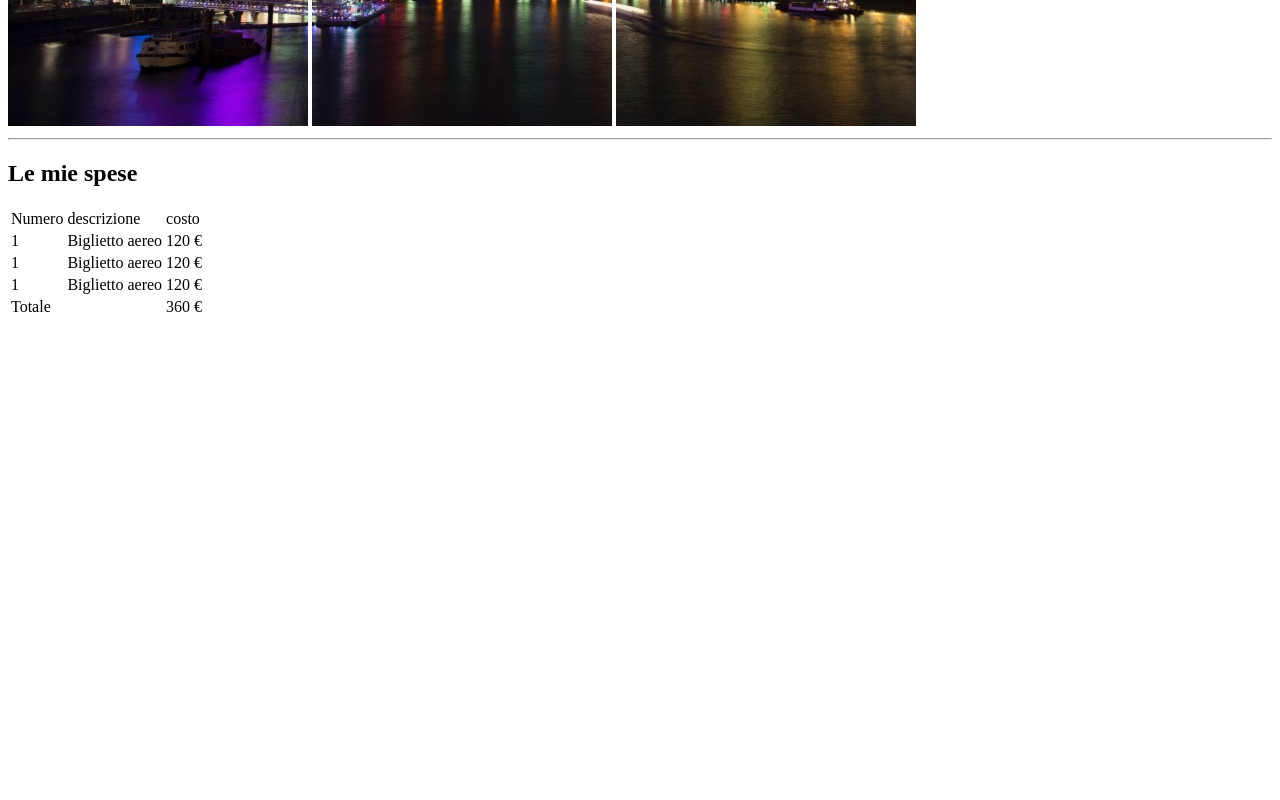
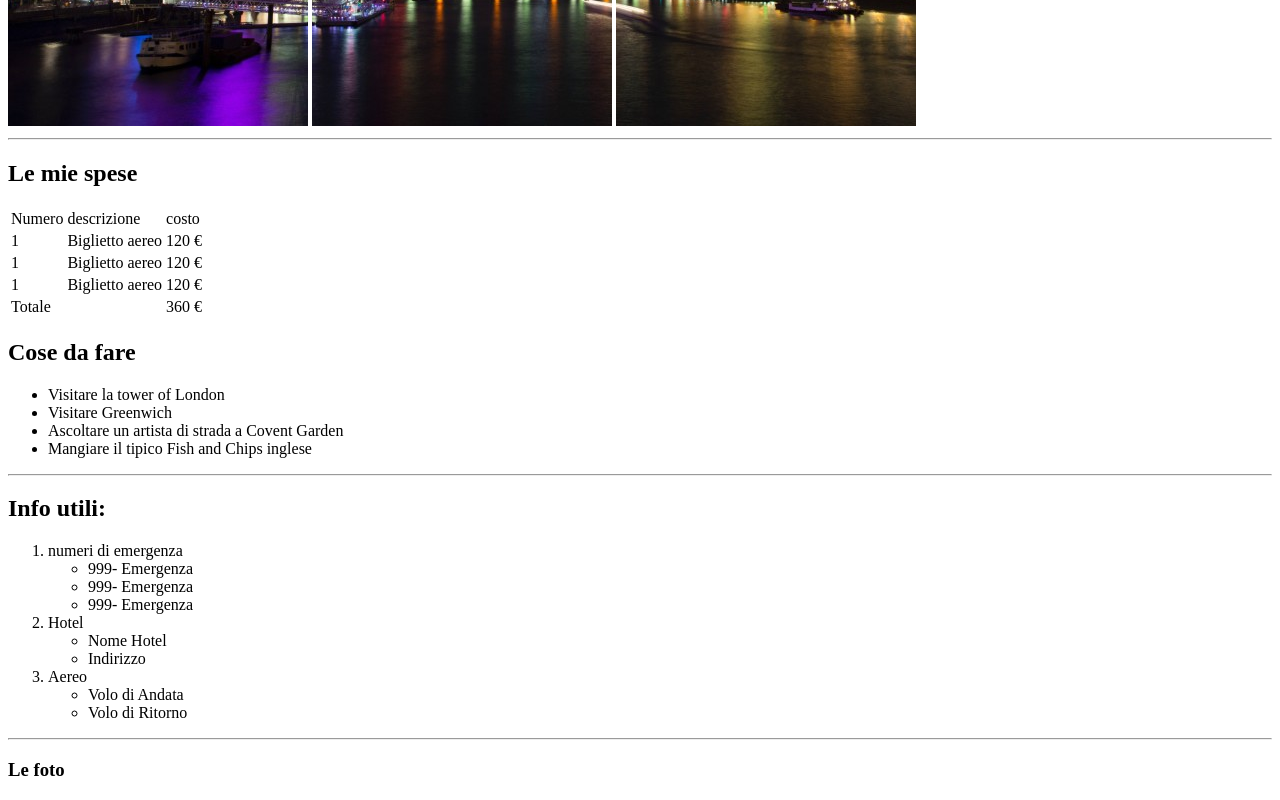
Before and after one commit to LunaLopis/html-london-trip, a plain HTML site: page index.html in a window 1280 px wide. Shown: the part 554-1354 px from the top of the page. Before the commit the page ends 881 px from the top, so only its background shows below. Drawn offline with Linux system fonts and the light colour scheme.

Commit message:
added lists

```diff
--- a/index.html
+++ b/index.html
@@ -42,23 +42,46 @@
         <td></td>
         <td>360 &euro;</td>
       </tr>
-
-
-
-
-
-
-
-
-
-
-
-
   </table>
-
-
  </div>
 
+<div>
+  <h2> <strong> Cose da fare</strong></h2>
+   <ul>
+    <li>Visitare la tower of London</li>
+    <li>Visitare Greenwich</li>
+    <li>Ascoltare un artista di strada a Covent Garden</li>
+    <li>Mangiare il tipico Fish and Chips inglese</li>
+   </ul>
+  <hr>
+</div>
 
+<div>
+  <h2><strong>Info utili:</strong></h2>
+  <ol>
+    <li>numeri di emergenza</li>
+        <ul>
+          <li>999- Emergenza</li>
+          <li>999- Emergenza</li>
+          <li>999- Emergenza</li>
+        </ul>
+     <li>Hotel</li>
+       <ul>
+        <li>Nome Hotel</li>
+        <li> Indirizzo </li>
+       </ul>
+      <li>Aereo</li>
+        <ul>
+          <li>Volo di Andata</li>
+          <li>Volo di Ritorno</li>
+        </ul>
+  </ol>
+    <hr>
+</div>
+
+<div>
+  <h3>Le foto</h3>
+
+</div>
 </body>
 </html>
```
